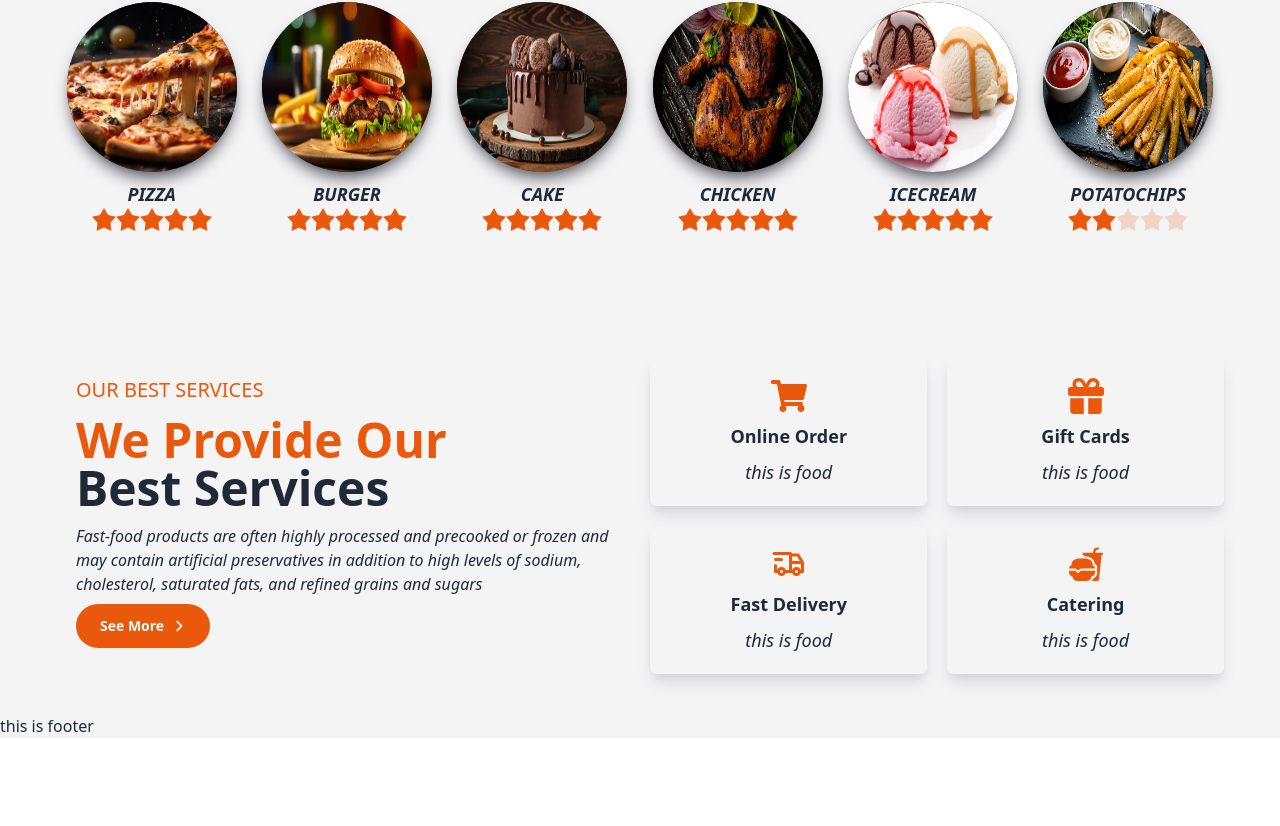
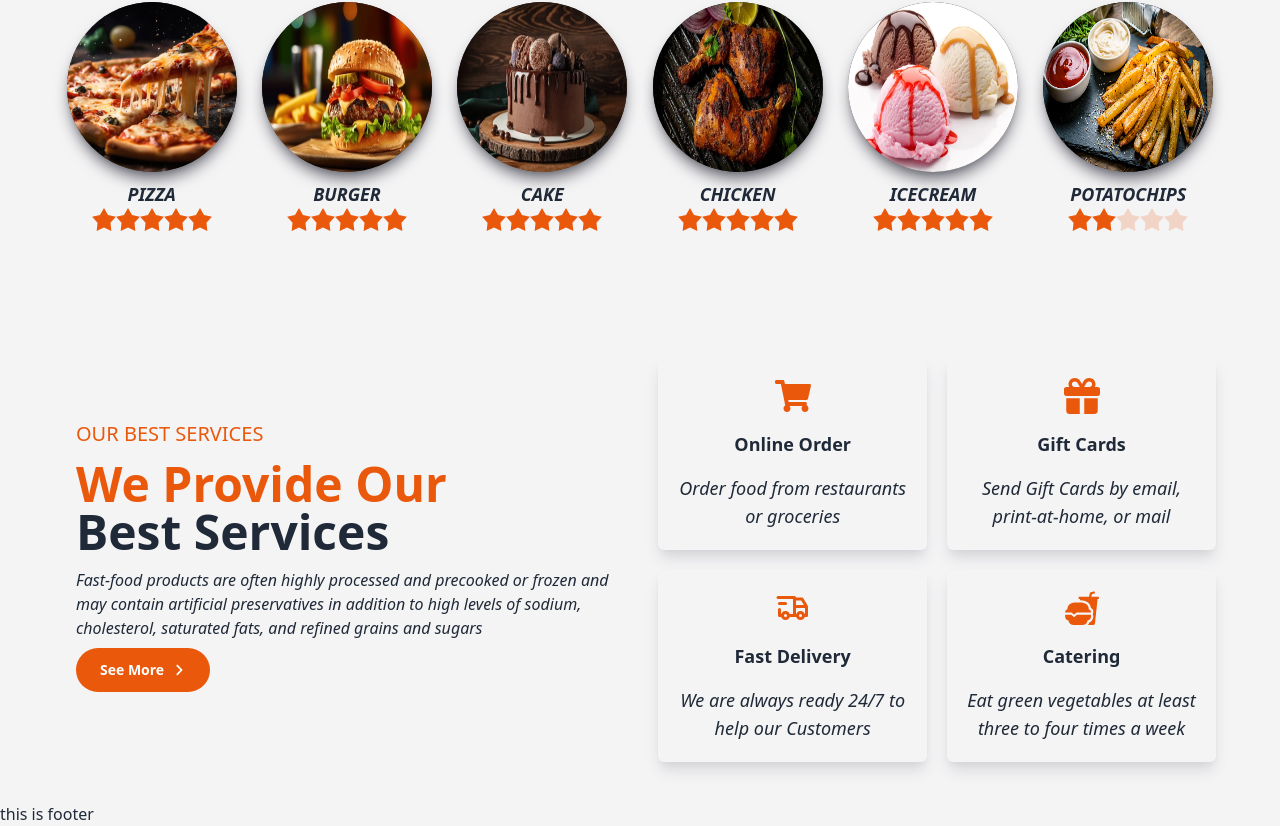
Before and after one commit to sohanwebdevctg/fast-foods-mern-stack-client-site-project-1-, a React (Vite) app: page / in a window 1280 px wide. Shown: the part 2910-3736 px from the top of the page. Before the commit the page ends 3648 px from the top, so only its background shows below. Built offline with nearby package versions, Linux system fonts and the light colour scheme.

Commit message:
responsive the ourService section

```diff
--- a/src/pages/home/OurServices.jsx
+++ b/src/pages/home/OurServices.jsx
@@ -7,10 +7,10 @@ import { IoFastFoodSharp } from "react-icons/io5";
 
 // ourServicesItem
 const ourServicesItem = [
-  {id: 1, name: 'Online Order', icon: <FaShoppingCart/>, des: 'this is food' },
-  {id: 2, name: 'Gift Cards', icon: <FaGift/>, des: 'this is food'},
-  {id: 3, name: 'Fast Delivery', icon: <TbTruckDelivery/> , des: 'this is food'},
-  {id: 4, name: 'Catering', icon: <IoFastFoodSharp/>, des: 'this is food' },
+  {id: 1, name: 'Online Order', icon: <FaShoppingCart/>, des: 'Order food from restaurants or groceries' },
+  {id: 2, name: 'Gift Cards', icon: <FaGift/>, des: 'Send Gift Cards by email, print-at-home, or mail'},
+  {id: 3, name: 'Fast Delivery', icon: <TbTruckDelivery/> , des: 'We are always ready 24/7 to help our Customers'},
+  {id: 4, name: 'Catering', icon: <IoFastFoodSharp/>, des: 'Eat green vegetables at least three to four times a week' },
 ]
 
 
@@ -41,18 +41,18 @@ const OurServices = () => {
       </div>
       {/* ourServices text end */}
       {/* ourServices card start */}
-      <div className='md:w-1/2 h-full grid grid-cols-2 gap-5'>
+      <div className='md:w-1/2 h-full grid grid-cols-2 gap-2 sm:gap-4 md:gap-2 lg:gap-3 xl:gap-5 px-2'>
         {/* cardContent start */}
         {
-          ourServicesItem.map((item, index) => <div key={index} className="flex flex-col items-center bg-zinc-100 shadow-lg shadow-zinc-300 p-5 rounded-md space-y-2 hover:border-[1px] hover:border-orange-600 duration-300 h-auto w-auto">
+          ourServicesItem.map((item, index) => <div key={index} className="flex flex-col items-center bg-zinc-100 shadow-lg shadow-zinc-300 p-2 sm:p-3 md:gap-2 lg:p-3 xl:p-5 rounded-md space-y-2 md:space-y-1 lg:space-y-2 hover:border-[1px] hover:border-orange-600 duration-300 h-auto w-auto overflow-hidden">
             {/* icon start */}
-            <p className="text-4xl text-orange-600">{item.icon}</p>
+            <p className="text-xl sm:text-2xl md:text-2xl lg:text-3xl xl:text-4xl text-orange-600">{item.icon}</p>
             {/* icon end */}
             {/* name start */}
-            <h4 className="text-lg font-bold">{item.name}</h4>
+            <h4 className="text-sm sm:text-base md:text-sm lg:text-base xl:text-lg font-bold">{item.name}</h4>
             {/* name end */}
             {/* description start */}
-            <p className="text-lg italic">{item.des}</p>
+            <p className="text-xs sm:text-sm md:text-xs lg:text-base xl:text-lg italic text-center">{item.des}</p>
             {/* description end */}
           </div>)
         }
```
